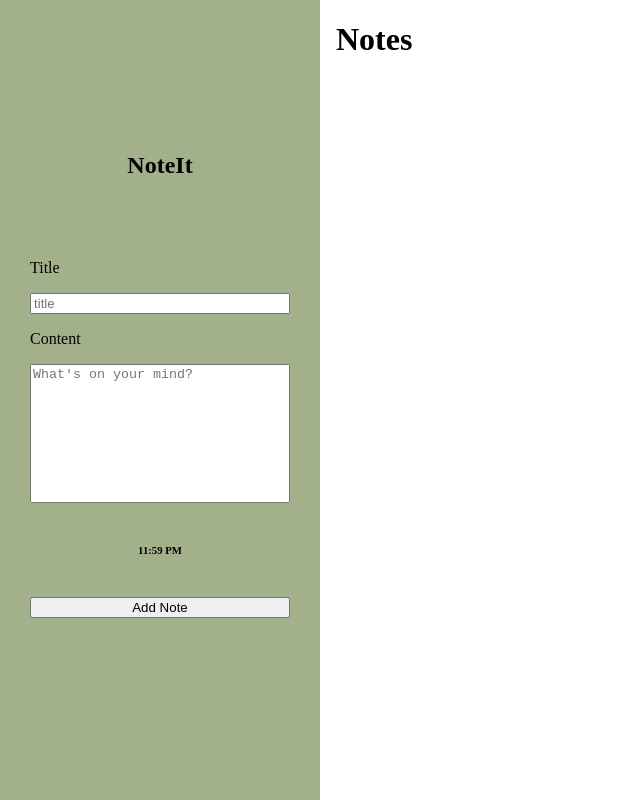
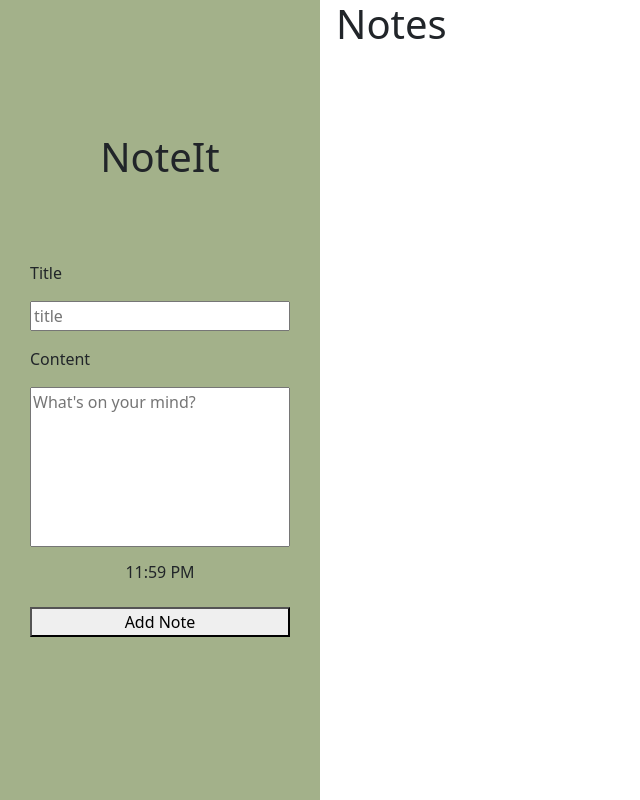
Before and after one commit to PUP-BSIT/individual-playground-delima-justine-1, an Angular app in the folder frontend/simple-app/: page / in a window 1280 px wide. Shown: the whole page, without its empty margins (0-640 px from the left). Built offline with nearby package versions, Linux system fonts and the light colour scheme.

Commit message:
add bootstrap dependency.

```diff
--- a/frontend/simple-app/angular.json
+++ b/frontend/simple-app/angular.json
@@ -27,6 +27,7 @@
               }
             ],
             "styles": [
+              "node_modules/bootstrap/dist/css/bootstrap.min.css",
               "src/styles.scss"
             ]
           },
--- a/frontend/simple-app/package.json
+++ b/frontend/simple-app/package.json
@@ -28,6 +28,7 @@
     "@angular/forms": "^20.3.0",
     "@angular/platform-browser": "^20.3.0",
     "@angular/router": "^20.3.0",
+    "bootstrap": "^5.3.8",
     "rxjs": "~7.8.0",
     "tslib": "^2.3.0"
   },
--- a/frontend/simple-app/src/styles.scss
+++ b/frontend/simple-app/src/styles.scss
@@ -1,4 +1,5 @@
 /* You can add global styles to this file, and also import other style files */
+@import "bootstrap/scss/bootstrap";
 
 html, body {
   margin: 0;
```
Also changed, not shown: 1 other file (tests, documents, lock files or other folders).
